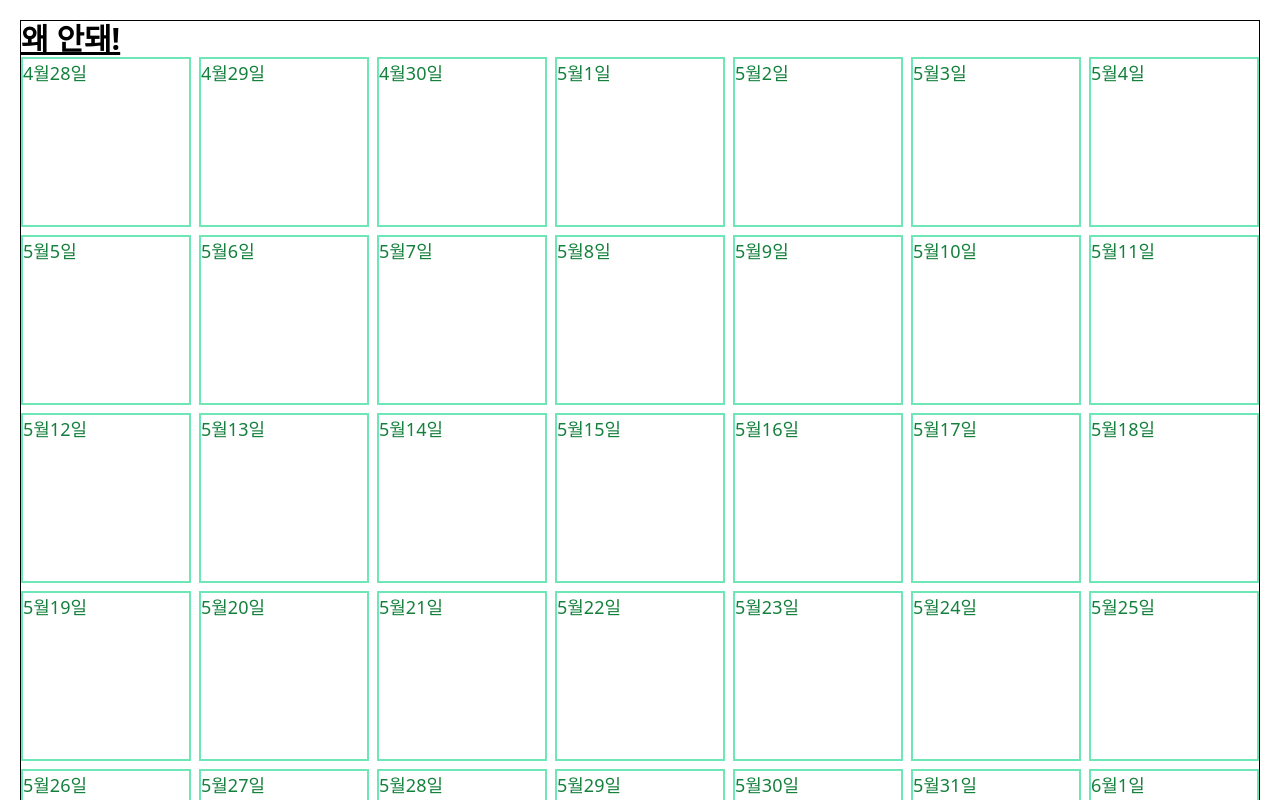
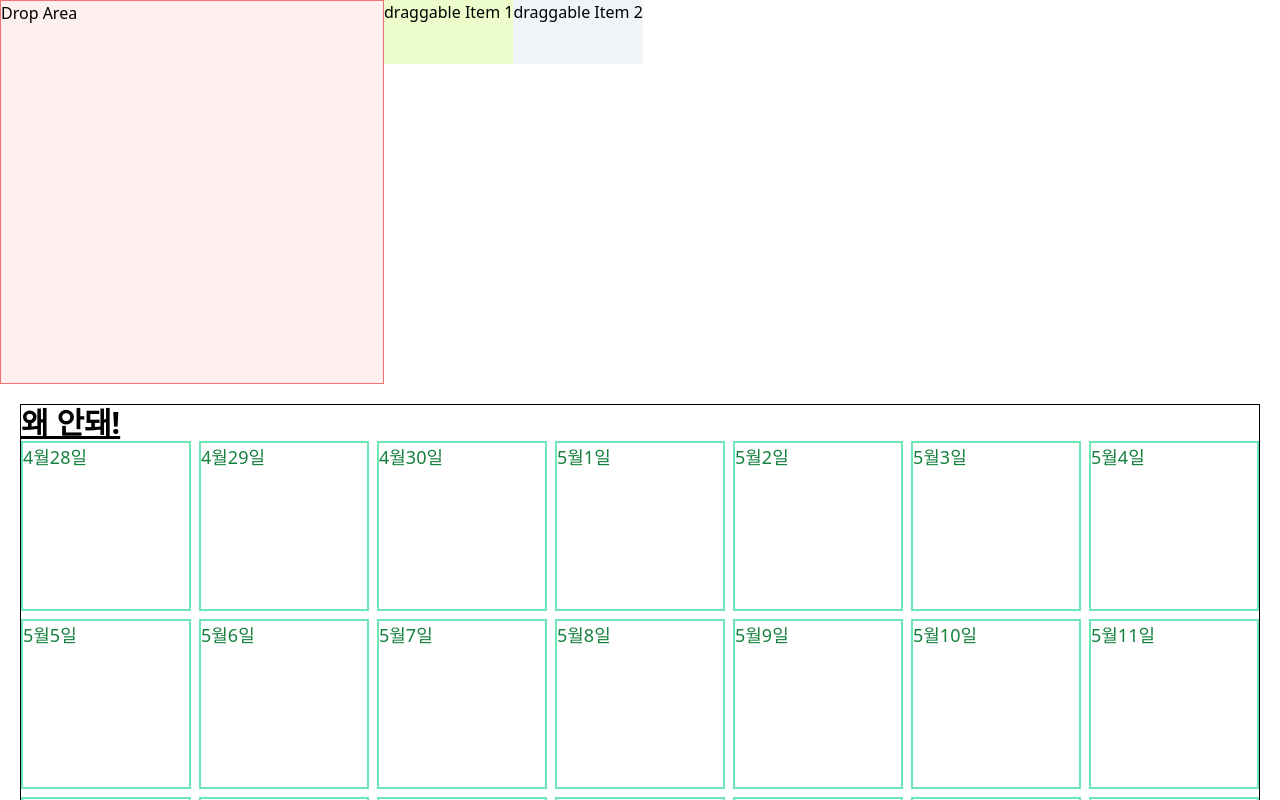
Before and after one commit to Darcyu83/vite_react_RTK, a React (Vite) app: page / in a window 1280 px wide. Shown: the top 800 px of the page. Built offline with nearby package versions, Linux system fonts and the light colour scheme; no server answers.

Commit message:
DnD 기초 구현

```diff
--- a/package.json
+++ b/package.json
@@ -15,6 +15,8 @@
     "axios": "^1.6.8",
     "date-fns": "^3.6.0",
     "react": "^18.2.0",
+    "react-dnd": "^16.0.1",
+    "react-dnd-html5-backend": "^16.0.1",
     "react-dom": "^18.2.0",
     "react-redux": "^9.1.2"
   },
--- a/src/App.tsx
+++ b/src/App.tsx
@@ -1,9 +1,11 @@
+import DragAndDrop from "./pages/dnd/DragAndDrop"
 import PokemonList from "./pages/pokemon/PokemonList"
 import Schedule from "./pages/schedule"
 
 function App() {
   return (
     <>
+      <DragAndDrop />
       <Schedule />
       <PokemonList />
     </>
--- /dev/null
+++ b/src/pages/dnd/DragAndDrop.tsx
@@ -0,0 +1,60 @@
+import React from "react"
+
+interface IProps {}
+
+function DragAndDrop(props: IProps) {
+  const onDragStart = (e: React.DragEvent, id: string) => {
+    if (!e.dataTransfer) return
+
+    e.dataTransfer.effectAllowed = "move"
+    e.dataTransfer.setData("Text", id)
+    e.dataTransfer.setDragImage(e.currentTarget, 100, 100)
+  }
+
+  const onDragEnter = (e: React.DragEvent) => {
+    e.preventDefault()
+  }
+  const onDragOver = (e: React.DragEvent) => {
+    e.preventDefault()
+  }
+
+  const onDrop = (e: React.DragEvent) => {
+    if (!e.dataTransfer) return
+    const id = e.dataTransfer.getData("Text")
+    e.currentTarget.appendChild(document.getElementById(id)!)
+  }
+
+  return (
+    <div className={"flex "}>
+      <div
+        id="Droppable"
+        onDragEnter={onDragEnter}
+        onDragOver={onDragOver}
+        onDrop={(e) => {
+          onDrop(e)
+        }}
+        className="h-96 w-96 border border-red-400 hover:bg-red-400/[.1]"
+      >
+        Drop Area
+      </div>
+
+      <div>
+        <div
+          draggable
+          id="draggable1"
+          onDragStart={(e) => {
+            onDragStart(e, "draggable1")
+          }}
+          className="h-16 align-middle bg-lime-100"
+        >
+          draggable Item 1
+        </div>
+      </div>
+      <div draggable id="draggable2" className="h-16 bg-slate-100 align-middle">
+        draggable Item 2
+      </div>
+    </div>
+  )
+}
+
+export default DragAndDrop
--- a/src/pages/schedule/MonthlySchedule.tsx
+++ b/src/pages/schedule/MonthlySchedule.tsx
@@ -43,6 +43,7 @@ function MonthlySchedule({ todayDateStr }: IProps) {
           )
         })}
 
+        {/* 줄임말 테스트 */}
         <div style={{ width: "100%" }}>
           <p
             className="
```
Also changed, not shown: 1 other file (tests, documents, lock files or other folders).
